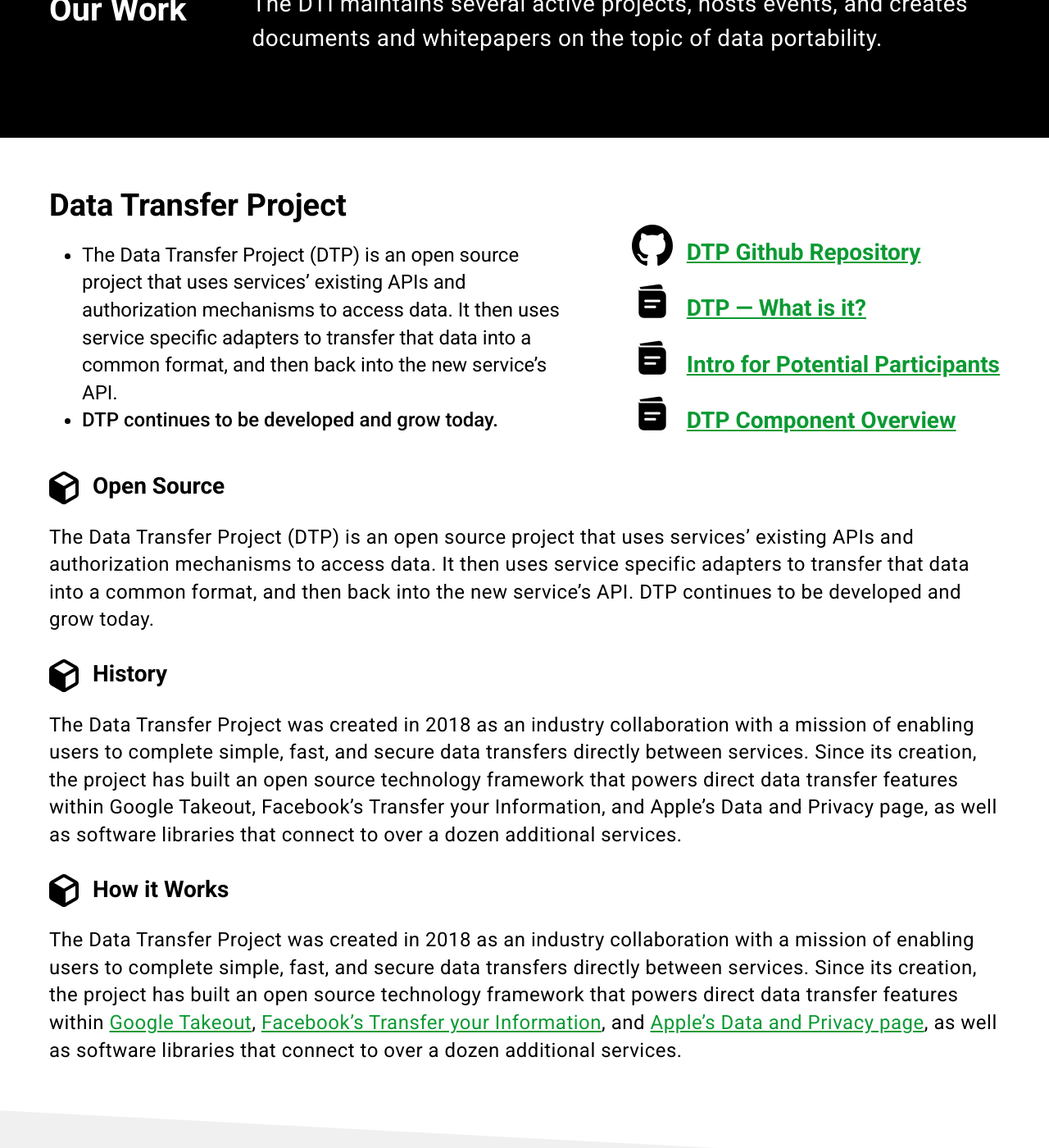
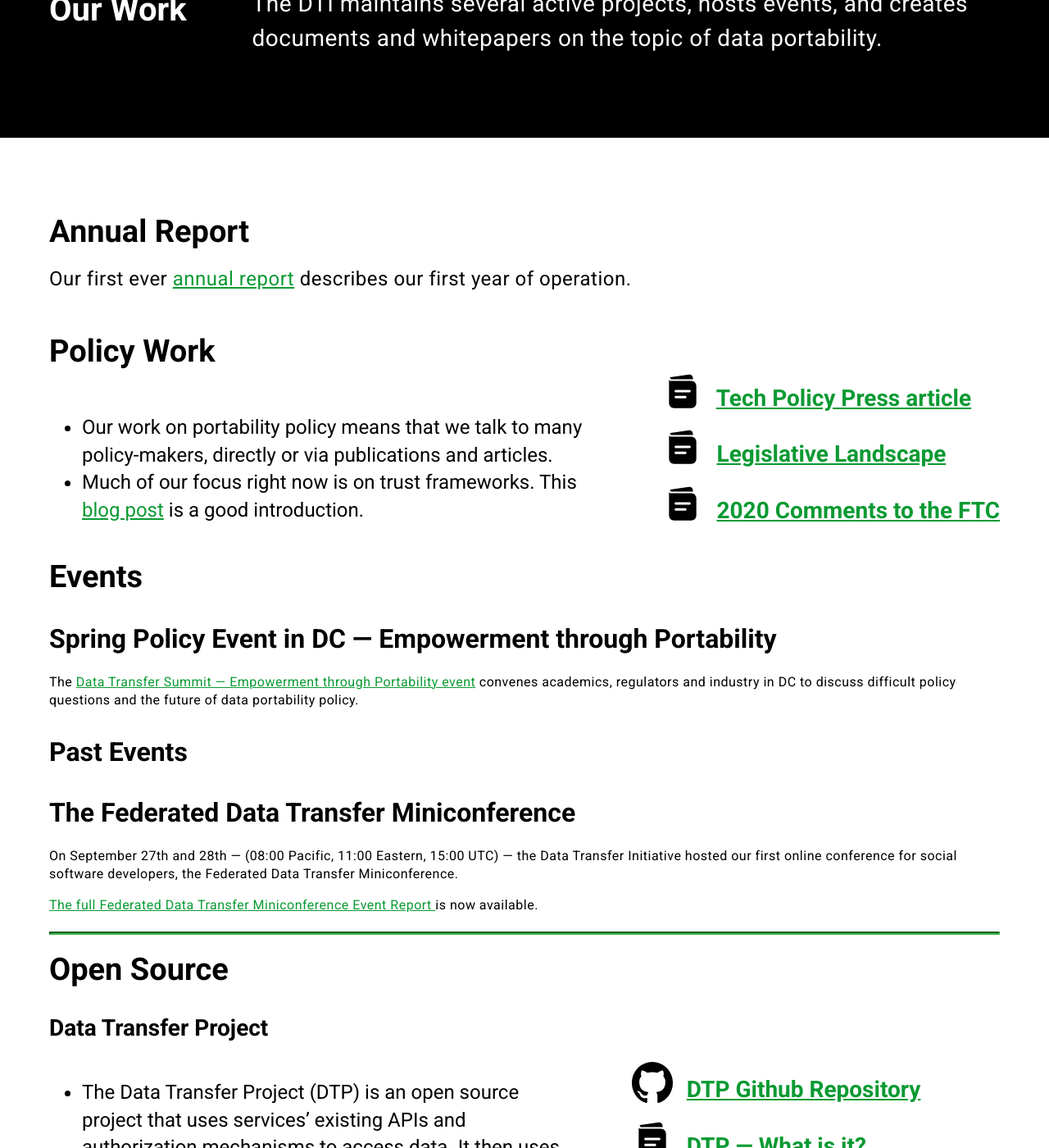
Before and after one commit to dtinit/dtinit.github.io, a Jekyll site: the page built from our-work.md, in a window 1280 px wide and 1400 px high, scrolled down 222 px. Shown: the whole window at 82% size. Built offline with Jekyll 4.4.1, drawn with Linux system fonts in a browser that asks for light colours; our own code applies the rules of GitHub Pages for plain Markdown files; some of the changed text lies outside the part shown.

Commit message:
Re-organizes the our-work page for emphasis on the correct things.  Not perfect but functional

```diff
--- a/our-work.md
+++ b/our-work.md
@@ -4,7 +4,76 @@
 ---
 
 <section>
-  <h2>Data Transfer Project</h2>
+  <h2>Annual Report</h2>
+  <article>
+  <p style="font-size: 1.5rem;">Our first ever <a href="/assets/DTI-Annual-Report-2023.pdf">annual report</a> describes our first year of operation.</p>
+  </article>
+</section>
+<br/>
+<section>
+  <h2>Policy Work</h2>
+
+  <div class="our-work-intro-container">
+    <ul class="our-work-intro">
+      <li>
+        Our work on portability policy means that we talk to many policy-makers, directly or via
+        publications and articles.
+      </li>
+      <li>Much of our focus right now is on trust frameworks.  This <a href="/blog/2023/11/07/framework-trust">blog post</a> is a good introduction.
+      </li>
+    </ul>
+    <nav class="our-work-nav">
+      <ul class="work-nav-list">
+        <li>
+          <img class="list-icon" src="/images/icons/book-icon.svg" alt="">
+          <a href="/assets/TPP-direct-data-transfers.pdf">Tech Policy Press article</a>
+        </li>
+        <li>
+          <img class="list-icon" src="/images/icons/book-icon.svg" alt="">
+          <a href="assets/dti-leglandscape.pdf">Legislative Landscape</a>
+        </li>
+        <li>
+          <img class="list-icon" src="/images/icons/book-icon.svg" alt="">
+          <a href="https://www.regulations.gov/document/FTC-2020-0062-0010" rel="noopener nofollow" target="_blank">2020 Comments to the FTC</a>
+        </li>
+      </ul>
+    </nav>
+  </div>
+
+</section>
+
+<section>
+  <h2>Events</h2>
+  <article>
+    <h3>
+      Spring Policy Event in DC &mdash; Empowerment through Portability
+    </h3>
+    <p>
+      The <a href="/docs/feb29summit">Data Transfer Summit &mdash; Empowerment through Portability event</a> convenes academics, regulators and industry in DC to discuss difficult policy questions and the future of data portability policy.
+    </p>
+  </article>
+</section>
+
+<section>
+  <h3>Past Events</h3>
+  <article>
+    <h3>The Federated Data Transfer Miniconference</h3>
+    <p>
+      On September 27th and 28th &mdash; (08:00 Pacific, 11:00 Eastern, 15:00 UTC) &mdash; the Data Transfer Initiative hosted our first online conference for social software developers, the Federated Data Transfer Miniconference.
+    </p>
+    <p>
+      <a href="/docs/dtp-federated-miniconference-report">
+        The full Federated Data Transfer Miniconference Event Report
+      </a> is now available.
+    </p>
+  </article>
+</section>
+<hr/>
+
+<section>
+  <h2>Open Source</h2>
+  <h3 class="our-work-h3">
+    Data Transfer Project</h3>
   <div class="our-work-intro-container">
     <ul class="our-work-intro">
       <li>
@@ -38,7 +107,7 @@
 
   <h3 class="our-work-h3">
     <img class="header-icon" src="/images/icons/block-icon.svg" alt="" height="40" />
-    Open Source
+    Building on Existing APIs
   </h3>
 
   <p>
@@ -73,34 +142,6 @@
   </figcaption>
 </section>
 
-<section>
-  <h2>Events</h2>
-  <article>
-    <h3>
-      Spring Policy Event in DC &mdash; Empowerment through Portability
-    </h3>
-    <p>
-      The <a href="/docs/feb29summit">Data Transfer Summit &mdash; Empowerment through Portability event</a> convenes academics, regulators and industry in DC to discuss difficult policy questions and the future of data portability policy.
-    </p>
-  </article>
-</section>
-
-<hr/>
-
-<section>
-  <h2>Past Events</h2>
-  <article>
-    <h3>The Federated Data Transfer Miniconference</h3>
-    <p>
-      On September 27th and 28th &ndash; (08:00 Pacific, 11:00 Eastern, 15:00 UTC) &ndash; the Data Transfer Initiative hosted our first online conference for social software developers, the Federated Data Transfer Miniconference.
-    </p>
-    <p>
-      <a href="/docs/dtp-federated-miniconference-report">
-        The full Federated Data Transfer Miniconference Event Report
-      </a> is now available.
-    </p>
-  </article>
-</section>
 
 <hr/>
 
```
